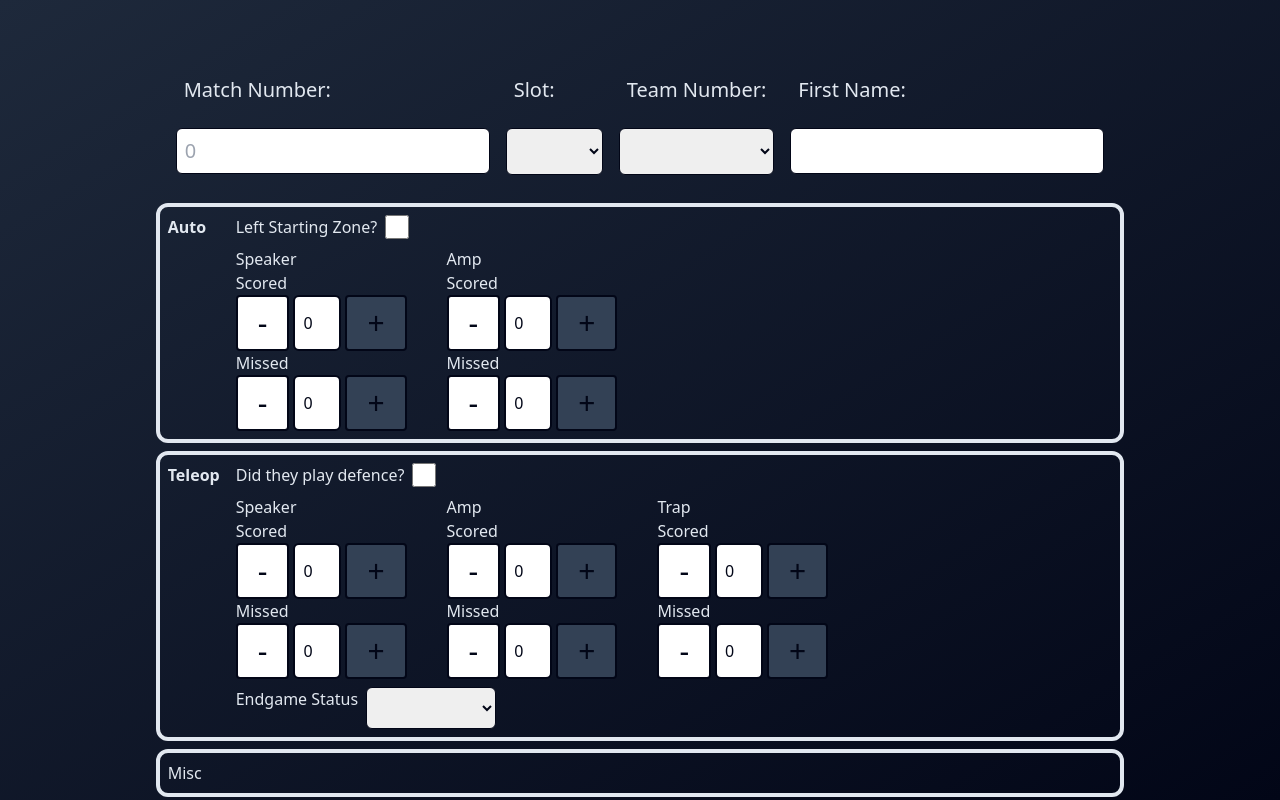
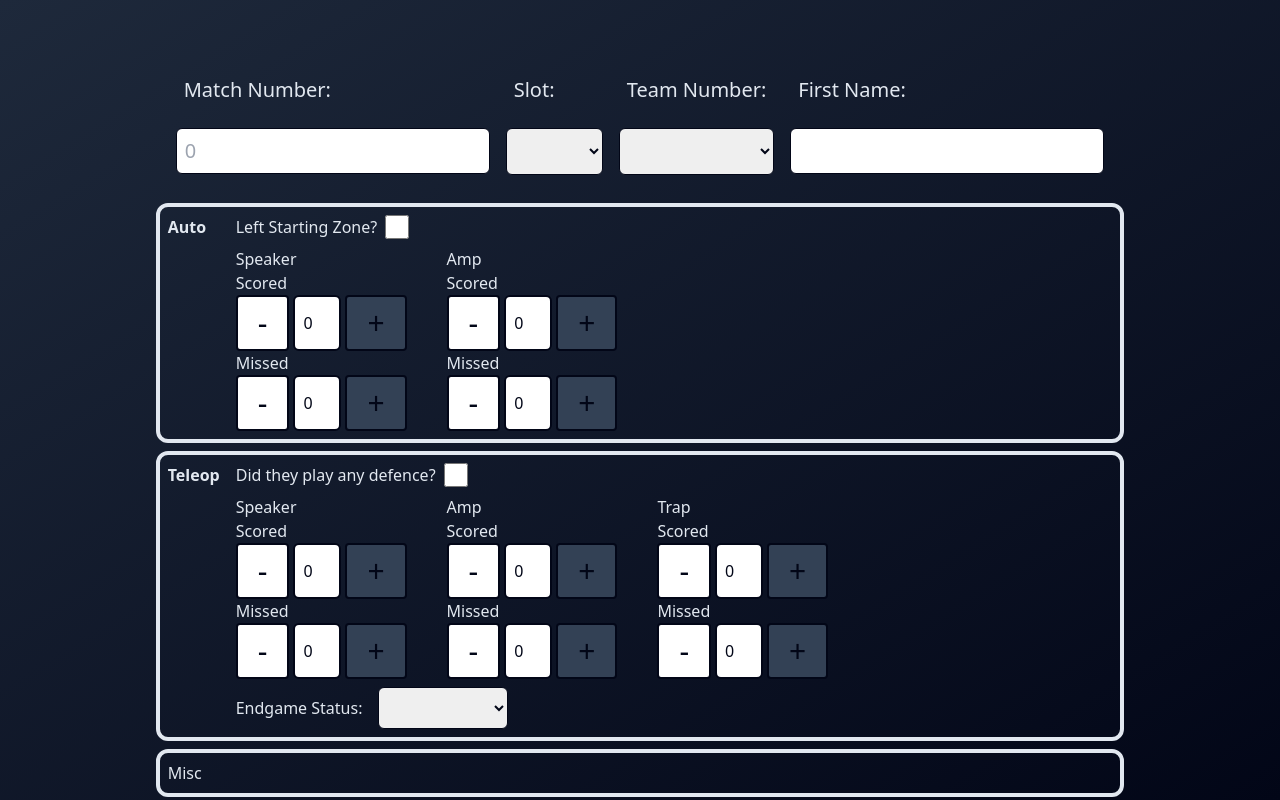
Before and after one commit to FRC900/scouting-site, a Next.js app: page /scouting/stand in a window 1280 px wide. Built offline with nearby package versions, Linux system fonts and the light colour scheme.

Commit message:
some final touches

```diff
--- a/app/ui/scouting/stand-form.tsx
+++ b/app/ui/scouting/stand-form.tsx
@@ -111,7 +111,7 @@ export default function StandForm({ teams }: { teams: TeamField[] }) {
 				</p>
 				<div className="flex flex-col gap-2">
 					<div className="flex flex-row gap-2">
-						<label>Did they play defence?</label>
+						<label>Did they play any defence?</label>
 						<input
 							id="defence"
 							name="defence"
@@ -155,8 +155,8 @@ export default function StandForm({ teams }: { teams: TeamField[] }) {
 							</div>
 						</div>
 					</div>
-					<div className="flex flex-row gap-2">
-						<label>Endgame Status</label>
+					<div className="flex flex-row gap-4">
+						<label className="my-auto">Endgame Status:</label>
 						<select
 							id="endgame"
 							name="endgame"
@@ -175,6 +175,9 @@ export default function StandForm({ teams }: { teams: TeamField[] }) {
 			</div>
 			<div className="flex flex-row gap-5 p-2 border-4 border-slate-200 rounded-xl">
 				<label>Misc</label>
+				<div className="flex flex-col gap-2">
+
+				</div>
 			</div>
 		</form>
 	);
```
